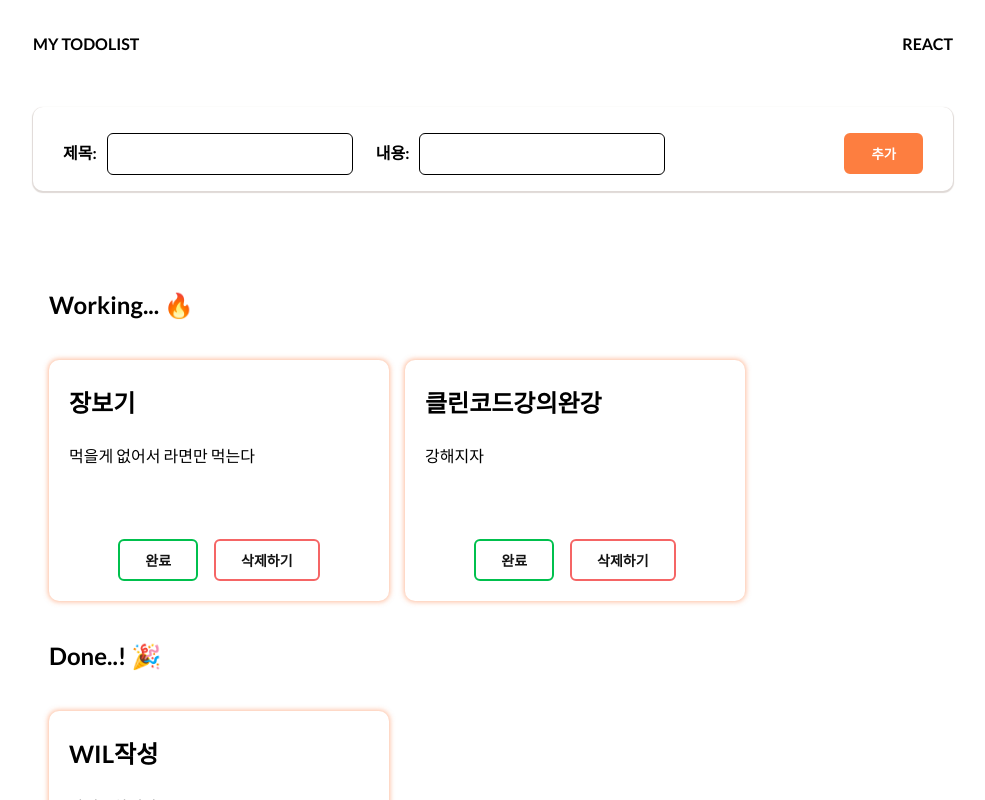
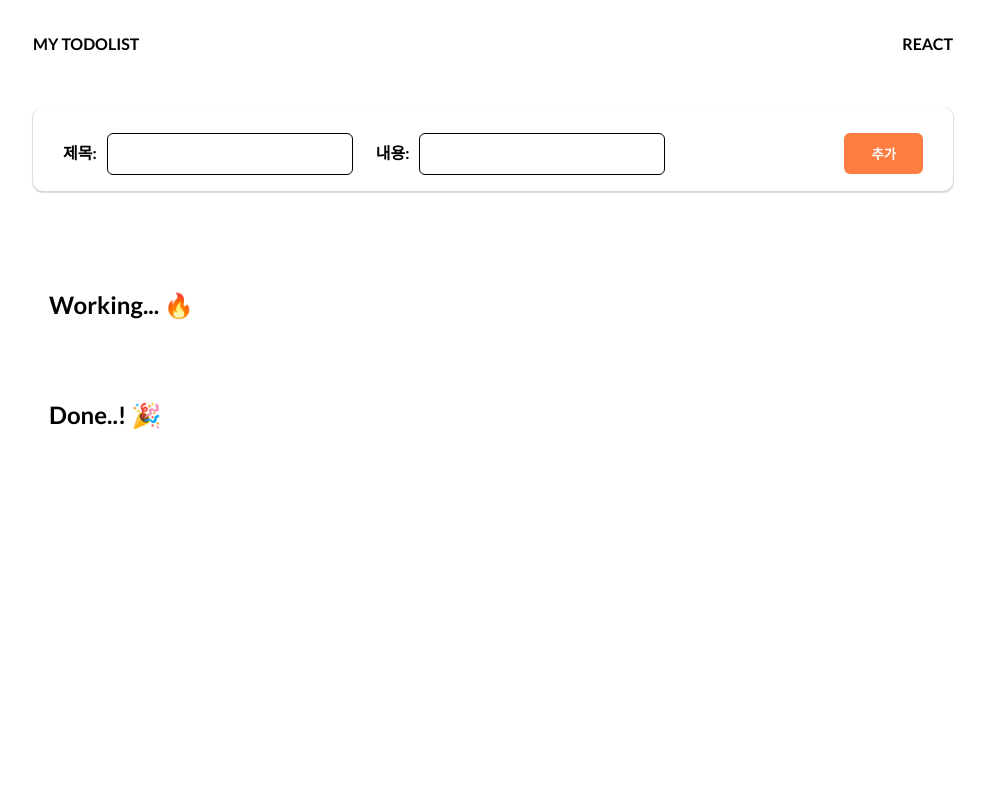
Before and after one commit to pds0309/react_todolist, a React (Create React App) app: page / in a window 1280 px wide. Shown: the top 800 px of the page, without its empty margins (147-1132 px from the left). Built offline with nearby package versions, Linux system fonts and the light colour scheme.

Commit message:
refactor: todo state 흐름 리덕스로 리팩터링

```diff
--- a/src/components/todos/TodoCard.jsx
+++ b/src/components/todos/TodoCard.jsx
@@ -1,10 +1,13 @@
 import { Border, Media } from '../../styles';
+import { remove, update } from '../../redux/todo';
 
 import Button from '../Button';
 import PropTypes from 'prop-types';
 import styled from '@emotion/styled';
+import { useDispatch } from 'react-redux';
 
-const TodoCard = ({ title, contents, done, updateTodo, deleteTodo }) => {
+const TodoCard = ({ id, title, contents, done }) => {
+  const todoDispatch = useDispatch();
   return (
     <StyledCard>
       <TitleHeader>{title}</TitleHeader>
@@ -12,10 +15,10 @@ const TodoCard = ({ title, contents, done, updateTodo, deleteTodo }) => {
         <ContentParagraph>{contents}</ContentParagraph>
       </div>
       <HalfButtonContainer>
-        <Button onClick={updateTodo} btnType="secondary" btnColor="success">
+        <Button onClick={() => todoDispatch(update(id))} btnType="secondary" btnColor="success">
           {done ? '취소' : '완료'}
         </Button>
-        <Button onClick={deleteTodo} btnType="secondary" btnColor="warning">
+        <Button onClick={() => todoDispatch(remove(id))} btnType="secondary" btnColor="warning">
           삭제하기
         </Button>
       </HalfButtonContainer>
@@ -24,11 +27,10 @@ const TodoCard = ({ title, contents, done, updateTodo, deleteTodo }) => {
 };
 
 TodoCard.propTypes = {
+  id: PropTypes.number.isRequired,
   title: PropTypes.string.isRequired,
   contents: PropTypes.string.isRequired,
   done: PropTypes.bool.isRequired,
-  updateTodo: PropTypes.func.isRequired,
-  deleteTodo: PropTypes.func.isRequired,
 };
 
 const StyledCard = styled.div`
--- a/src/components/todos/TodoForm.jsx
+++ b/src/components/todos/TodoForm.jsx
@@ -1,13 +1,15 @@
 import { Border, Media } from '../../styles';
 
 import Button from '../Button';
-import PropTypes from 'prop-types';
+import { add } from '../../redux/todo';
 import styled from '@emotion/styled';
+import { useDispatch } from 'react-redux';
 import { useState } from 'react';
 
-const TodoForm = ({ addTodo }) => {
+const TodoForm = () => {
   const [inputTitle, setInputTitle] = useState('');
   const [inputContents, setInputContents] = useState('');
+  const todoDispatch = useDispatch();
 
   const handleInputTitleChange = event => {
     setInputTitle(event.target.value);
@@ -28,7 +30,7 @@ const TodoForm = ({ addTodo }) => {
       alert('제목 또는 내용을 입력하세요');
       return;
     }
-    addTodo({ title: inputTitle, contents: inputContents });
+    todoDispatch(add({ title: inputTitle, contents: inputContents }));
     clearInputs();
   };
 
@@ -62,10 +64,6 @@ const TodoForm = ({ addTodo }) => {
       </form>
     </FormBlock>
   );
-};
-
-TodoForm.propTypes = {
-  addTodo: PropTypes.func.isRequired,
 };
 
 const FormBlock = styled.div`
--- a/src/components/todos/TodoList.jsx
+++ b/src/components/todos/TodoList.jsx
@@ -1,20 +1,29 @@
 import PropTypes from 'prop-types';
+import TodoCard from './TodoCard';
 import styled from '@emotion/styled';
+import { useSelector } from 'react-redux';
 
-const TodoList = ({ listTitle, children }) => {
+const TodoList = ({ listTitle, done }) => {
+  const { todos } = useSelector(state => state.todo);
   return (
     <div>
       <div style={{ paddingLeft: '16px' }}>
         <h3>{listTitle}</h3>
       </div>
-      <CardsContainer>{children}</CardsContainer>
+      <CardsContainer>
+        {todos
+          ?.filter(todo => todo.done === done)
+          .map(filtered => (
+            <TodoCard key={filtered.id} {...filtered} />
+          ))}
+      </CardsContainer>
     </div>
   );
 };
 
 TodoList.propTypes = {
   listTitle: PropTypes.string.isRequired,
-  children: PropTypes.node.isRequired,
+  done: PropTypes.bool.isRequired,
 };
 
 const CardsContainer = styled.div`
--- a/src/pages/Todo.jsx
+++ b/src/pages/Todo.jsx
@@ -1,51 +1,16 @@
-import { useEffect, useState } from 'react';
-
-import { SampleTodos } from '../constants/sampleTodos';
 import Section from '../layouts/Section';
-import TodoCard from '../components/todos/TodoCard';
 import TodoForm from '../components/todos/TodoForm';
 import TodoList from '../components/todos/TodoList';
 
 const Todo = () => {
-  const [todos, setTodos] = useState([]);
-
-  const addTodo = ({ title, contents }) => {
-    setTodos(prev => prev.concat({ id: prev.length + 1, title, contents, done: false }));
-  };
-
-  const updateTodo = id => {
-    setTodos(todos.map(todo => (todo.id === id ? { ...todo, done: !todo.done } : todo)));
-  };
-
-  const deleteTodo = id => {
-    setTodos(todos.filter(todo => todo.id !== id));
-  };
-
-  const genTodos = done => {
-    return todos
-      ?.filter(raw => raw.done === done)
-      .map(todo => (
-        <TodoCard
-          key={Date.now() + todo.id}
-          {...todo}
-          updateTodo={() => updateTodo(todo.id)}
-          deleteTodo={() => deleteTodo(todo.id)}
-        />
-      ));
-  };
-
-  useEffect(() => {
-    SampleTodos.forEach((todo, idx) => setTodos(prev => prev.concat({ ...todo, id: idx })));
-  }, []);
-
   return (
     <>
       <Section>
-        <TodoForm addTodo={addTodo} />
+        <TodoForm />
       </Section>
       <Section>
-        <TodoList listTitle="Working... 🔥">{genTodos(false)}</TodoList>
-        <TodoList listTitle="Done..! 🎉">{genTodos(true)}</TodoList>
+        <TodoList listTitle="Working... 🔥" done={false} />
+        <TodoList listTitle="Done..! 🎉" done={true} />
       </Section>
     </>
   );
--- a/src/redux/config/store.js
+++ b/src/redux/config/store.js
@@ -1,5 +1,8 @@
 import { configureStore } from '@reduxjs/toolkit';
+import todoReducer from '../todo';
 
 export default configureStore({
-  reducer: {},
+  reducer: {
+    todo: todoReducer,
+  },
 });
--- /dev/null
+++ b/src/redux/todo.js
@@ -0,0 +1,25 @@
+import { createSlice } from '@reduxjs/toolkit';
+
+export const todoSlice = createSlice({
+  name: 'todo',
+  initialState: {
+    todos: [],
+  },
+  reducers: {
+    add: (state, action) => {
+      state.todos = state.todos.concat({ id: Date.now(), done: false, ...action.payload });
+    },
+    update: (state, action) => {
+      state.todos = state.todos.map(todo =>
+        todo.id === action.payload ? { ...todo, done: !todo.done } : todo,
+      );
+    },
+    remove: (state, action) => {
+      state.todos = state.todos.filter(todo => todo.id !== action.payload);
+    },
+  },
+});
+
+export const { add, update, remove } = todoSlice.actions;
+
+export default todoSlice.reducer;
```
